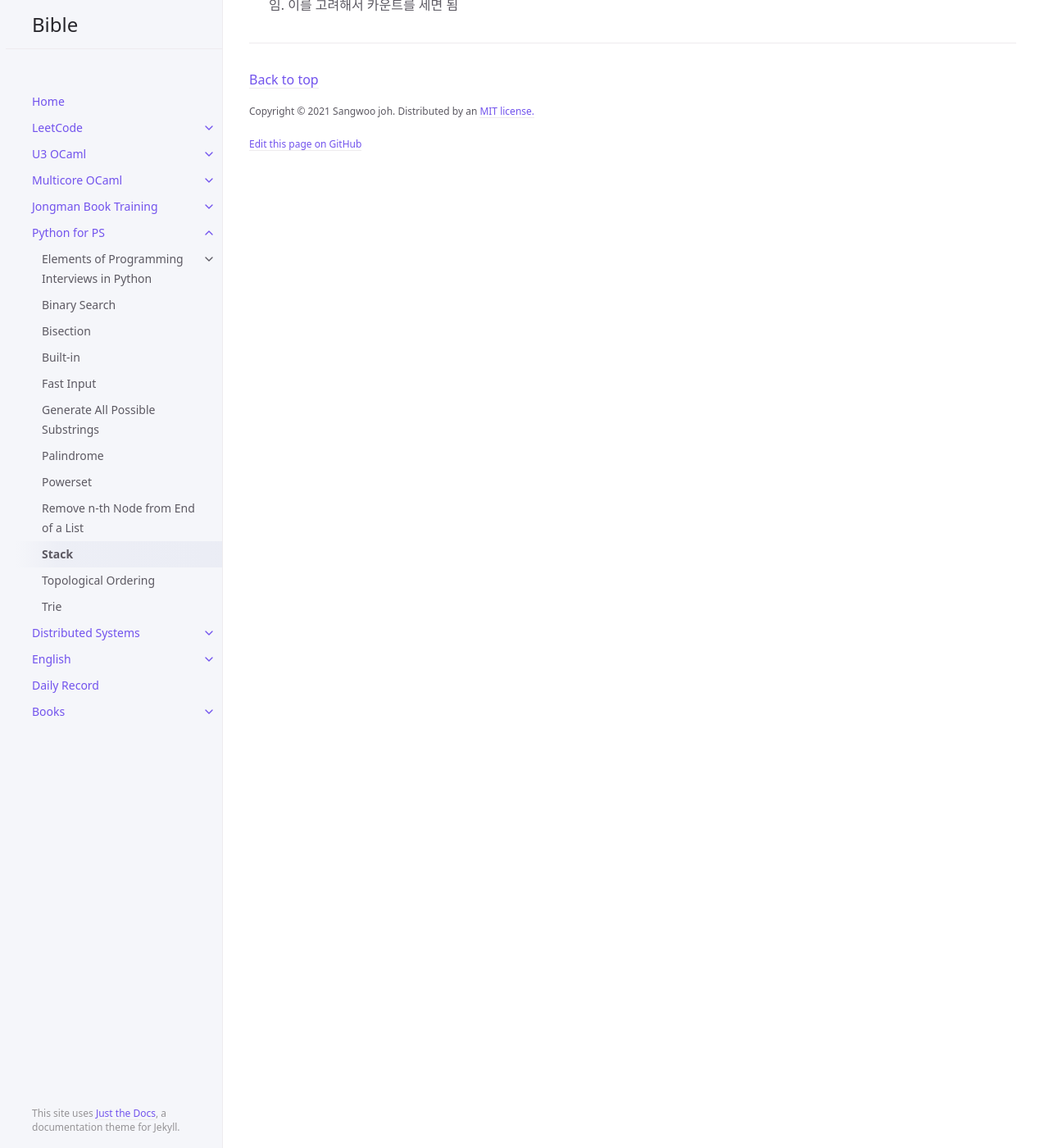
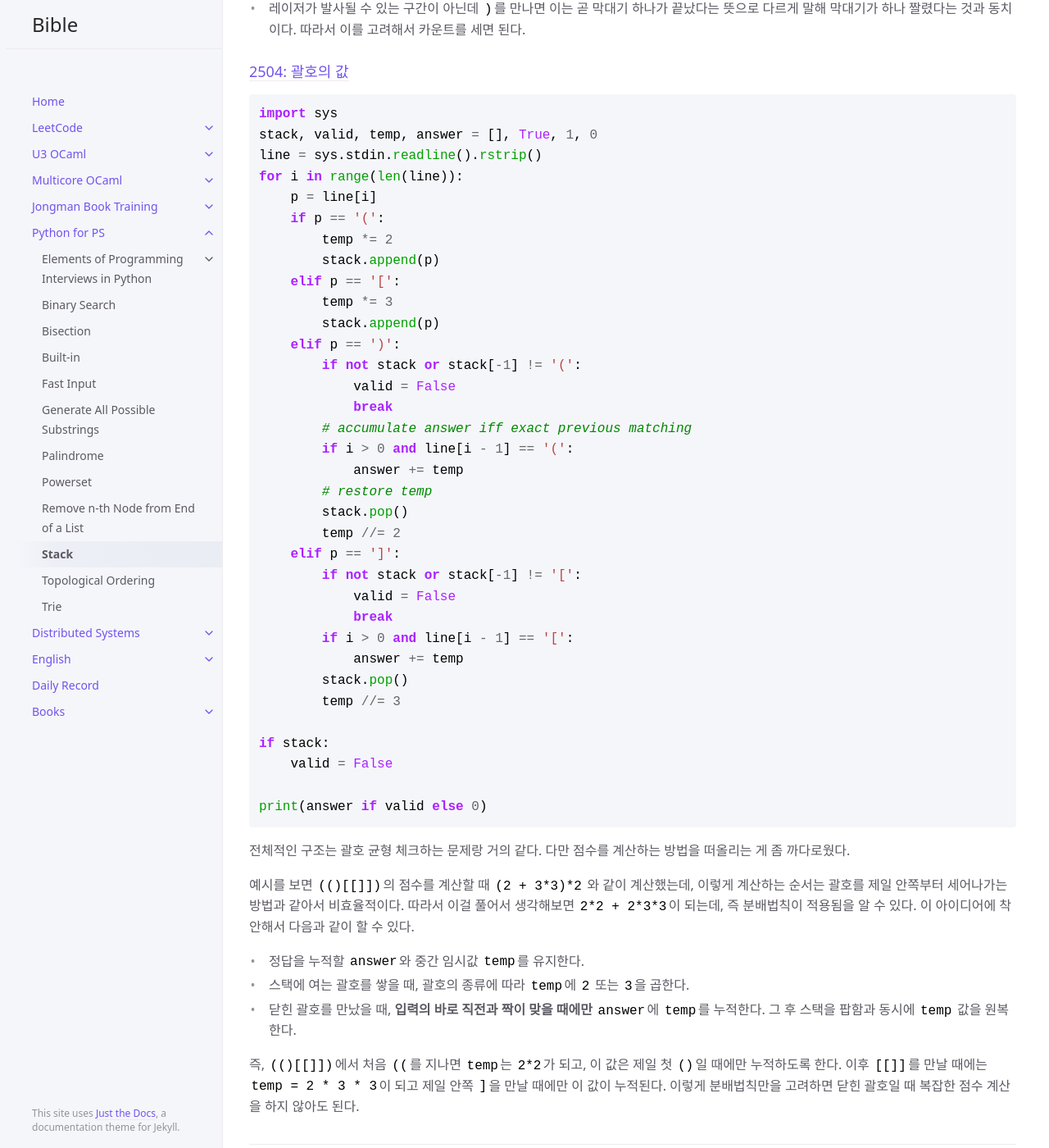
Before and after one commit to sangwoo-joh/bible-archive, a Jekyll site: the page built from python/stack.md, in a window 1280 px wide and 1400 px high, scrolled down 2584 px. Shown: the whole window at 82% size. Built offline with Jekyll 4.4.1, drawn with Linux system fonts in a browser that asks for light colours; comment, search, counter and statistics services are not loaded; some of the changed text lies outside the part shown.

Commit message:
Update stack

````diff
--- a/python/stack.md
+++ b/python/stack.md
@@ -111,9 +111,69 @@ for p in sys.stdin.readline().rstrip():
 print(count)
 ```
 
- - 레이저는 오직 `()`에서만 발사된다는 사실을 고려해야함
+ - 레이저는 오직 `()`에서만 발사된다는 사실을 고려해야 한다.
  - 레이저가 발사되면, 그 순간 스택에 쌓여있는 `(`의 개수만큼 막대기가
-   짤림
+   짤린다.
  - 레이저가 발사될 수 있는 구간이 아닌데 `)`를 만나면 이는 곧 막대기
    하나가 끝났다는 뜻으로 다르게 말해 막대기가 하나 짤렸다는 것과
-   동치임. 이를 고려해서 카운트를 세면 됨
+   동치이다. 따라서 이를 고려해서 카운트를 세면 된다.
+
+### [2504: 괄호의 값](https://www.acmicpc.net/problem/2504)
+
+```python
+import sys
+stack, valid, temp, answer = [], True, 1, 0
+line = sys.stdin.readline().rstrip()
+for i in range(len(line)):
+    p = line[i]
+    if p == '(':
+        temp *= 2
+        stack.append(p)
+    elif p == '[':
+        temp *= 3
+        stack.append(p)
+    elif p == ')':
+        if not stack or stack[-1] != '(':
+            valid = False
+            break
+        # accumulate answer iff exact previous matching
+        if i > 0 and line[i - 1] == '(':
+            answer += temp
+        # restore temp
+        stack.pop()
+        temp //= 2
+    elif p == ']':
+        if not stack or stack[-1] != '[':
+            valid = False
+            break
+        if i > 0 and line[i - 1] == '[':
+            answer += temp
+        stack.pop()
+        temp //= 3
+
+if stack:
+    valid = False
+
+print(answer if valid else 0)
+```
+
+ 전체적인 구조는 괄호 균형 체크하는 문제랑 거의 같다. 다만 점수를
+ 계산하는 방법을 떠올리는 게 좀 까다로웠다.
+
+ 예시를 보면 `(()[[]])`의 점수를 계산할 때 `(2 + 3*3)*2` 와 같이
+ 계산했는데, 이렇게 계산하는 순서는 괄호를 제일 안쪽부터 세어나가는
+ 방법과 같아서 비효율적이다. 따라서 이걸 풀어서 생각해보면 `2*2 +
+ 2*3*3`이 되는데, 즉 분배법칙이 적용됨을 알 수 있다. 이 아이디어에
+ 착안해서 다음과 같이 할 수 있다.
+  - 정답을 누적할 `answer`와 중간 임시값 `temp`를 유지한다.
+  - 스택에 여는 괄호를 쌓을 때, 괄호의 종류에 따라 `temp`에 `2` 또는
+    `3`을 곱한다.
+  - 닫힌 괄호를 만났을 때, **입력의 바로 직전과 짝이 맞을 때에만**
+    `answer`에 `temp`를 누적한다. 그 후 스택을 팝함과 동시에 `temp`
+    값을 원복한다.
+
+ 즉, `(()[[]])`에서 처음 `((`를 지나면 `temp`는 `2*2`가 되고, 이 값은
+ 제일 첫 `()`일 때에만 누적하도록 한다. 이후 `[[]]`를 만날 때에는
+ `temp = 2 * 3 * 3`이 되고 제일 안쪽 `]`을 만날 때에만 이 값이
+ 누적된다. 이렇게 분배법칙만을 고려하면 닫힌 괄호일 때 복잡한 점수
+ 계산을 하지 않아도 된다.
````
